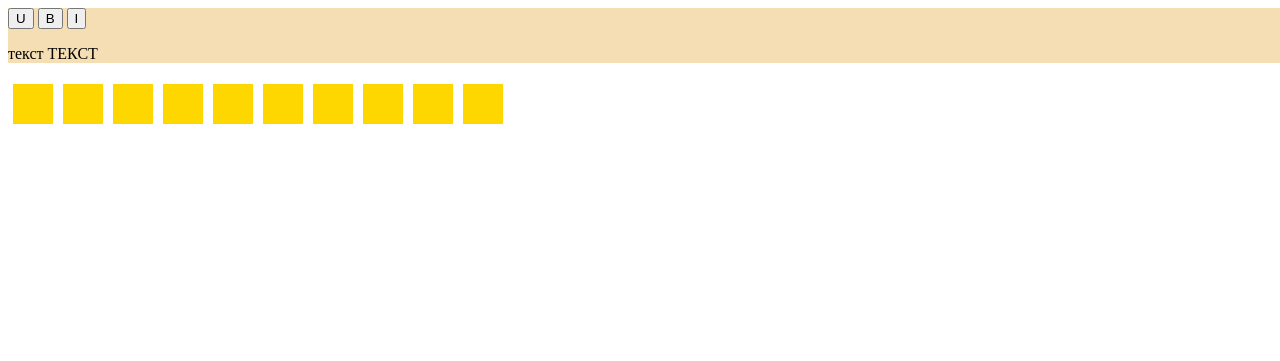
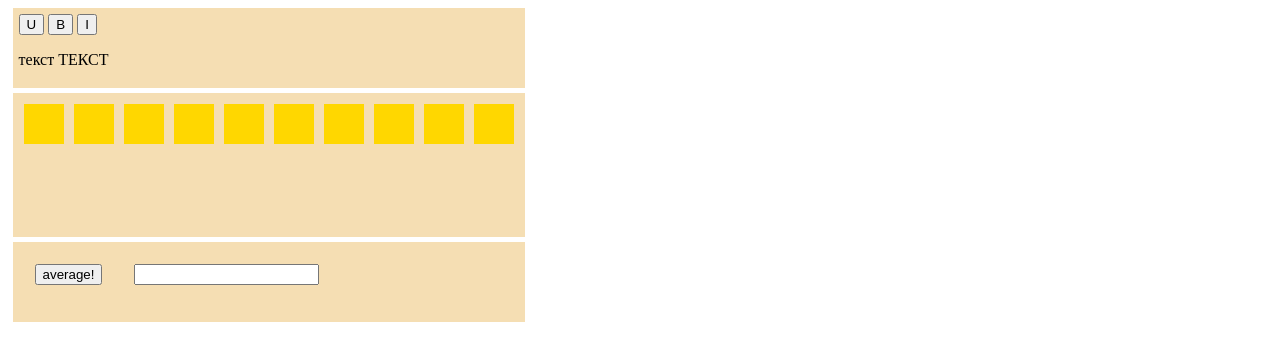
Before and after one commit to VoOneCode/CodePlace, a PHP site: page / in a window 1280 px wide. Shown: the top 361 px of the page. Run offline with PHP 8.4, Linux system fonts and the light colour scheme.

Commit message:
createde avgCalc section
-styled containers in html to similar design
- added rem instead px
- added fields for avg section
- styled it

```diff
--- a/jsKnowHow/index.html
+++ b/jsKnowHow/index.html
@@ -17,7 +17,7 @@
 			<p>текст ТЕКСТ</p>
 		</div>
 	</div>
-	<div class="boxes">
+	<div class="main boxes">
 		<div class="box"></div>
 		<div class="box"></div>
 		<div class="box"></div>
@@ -29,5 +29,9 @@
 		<div class="box"></div>
 		<div class="box"></div>
 	</div>
+	<div class="main main2">
+		<input type="button" id="btnAvg" class="avgField" value="average!">
+		<input type="text" id="nums4avg" class="avgField">
+	</div>
 </body>
 </html>
--- a/jsKnowHow/styles.css
+++ b/jsKnowHow/styles.css
@@ -4,7 +4,14 @@
 
 .main{
 	background: wheat;
-	width: 1280px;
+	width: 32rem;
+	margin: 5px;
+	height: 5rem;
+	padding: 0.35rem;
+	box-sizing: border-box;
+}
+
+.main2{
 }
 
 .U{
@@ -12,15 +19,13 @@
 }
 
 .boxes{
-	background: silver;
-
-
+	height: 9rem;
 }
 
 .box{
 	float: left;
-	height: 40px;
-	width: 40px;
+	height: 2.5rem;
+	width: 2.5rem;
 	margin: 5px;
 	background: gold;
 	transition: all 1s;
@@ -35,3 +40,8 @@
 	transition: all 1s;
 	border-radius: 15px;
 }
+
+.avgField{
+	float: left;
+	margin: 1rem;
+}
```
